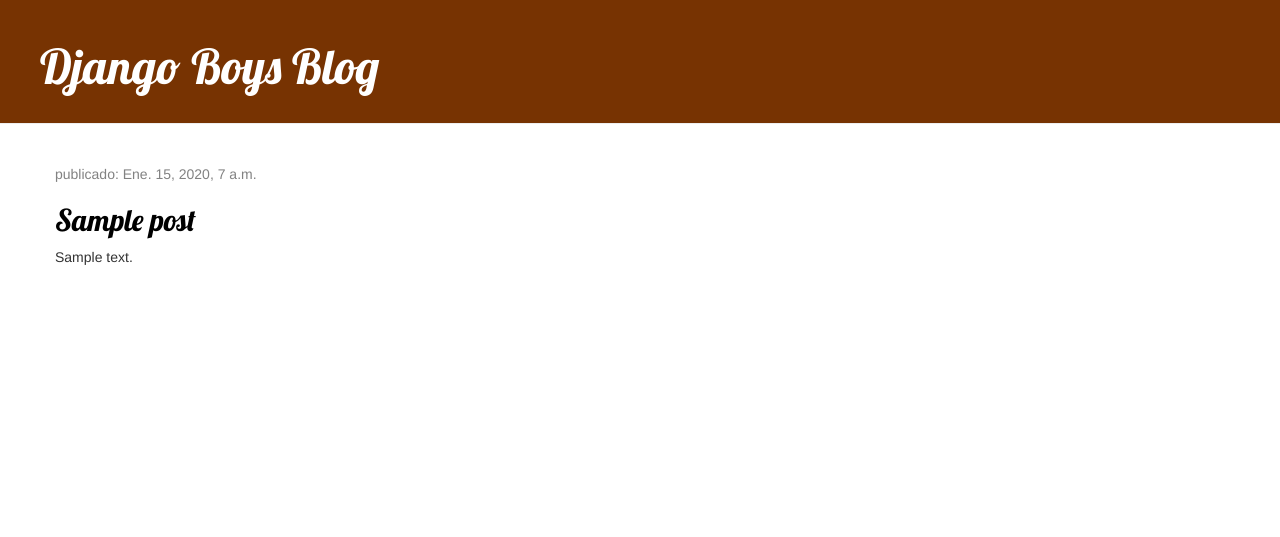
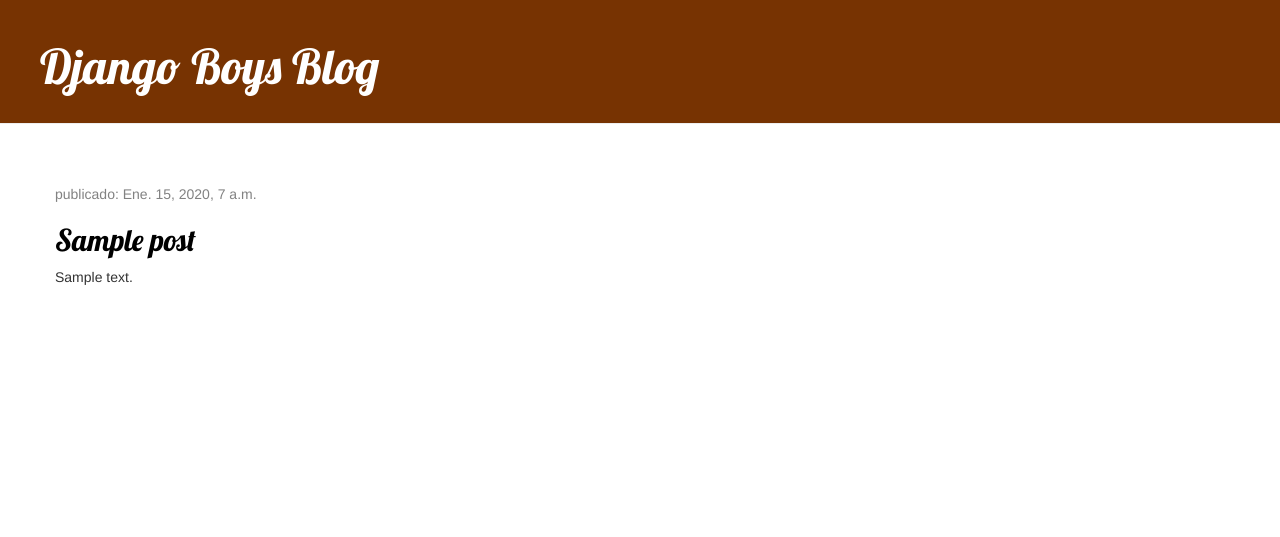
Before and after one commit to Fer1Santi/my-first-blog, a Django app: page / in a window 1280 px wide. Shown: the top 537 px of the page. Run offline with Django 3.2, Linux system fonts and the light colour scheme; tables that the repository leaves empty hold one stand-in row (values such as "Sample post"); some libraries are stand-ins or nearby versions.

Commit message:
modificado blog.css

```diff
--- a/blog/static/css/blog.css
+++ b/blog/static/css/blog.css
@@ -21,7 +21,7 @@
 }
 
 .content {
-    margin-top: 40px;
+    margin-top: 60px;
     margin-left: 40px;
 }
 
```
